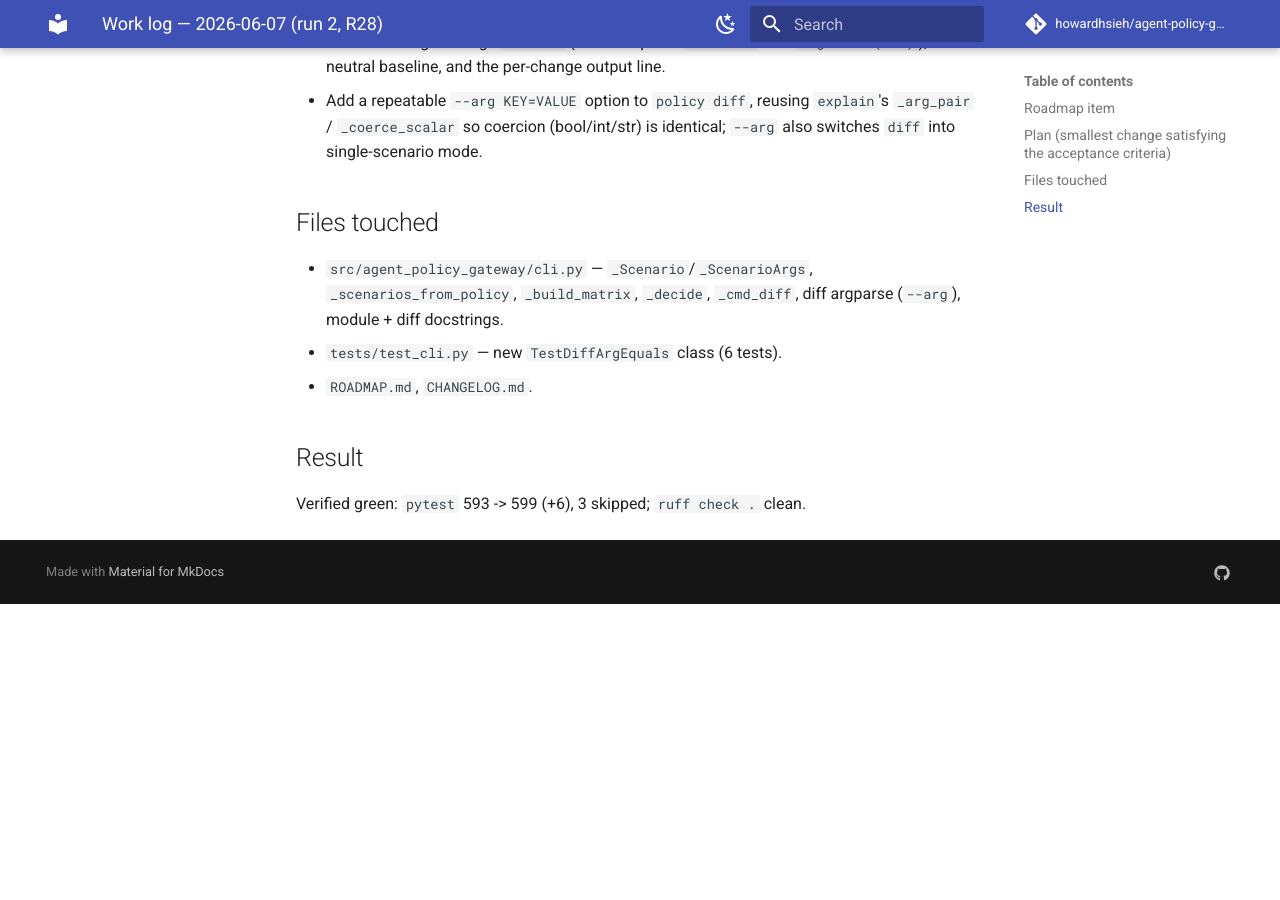
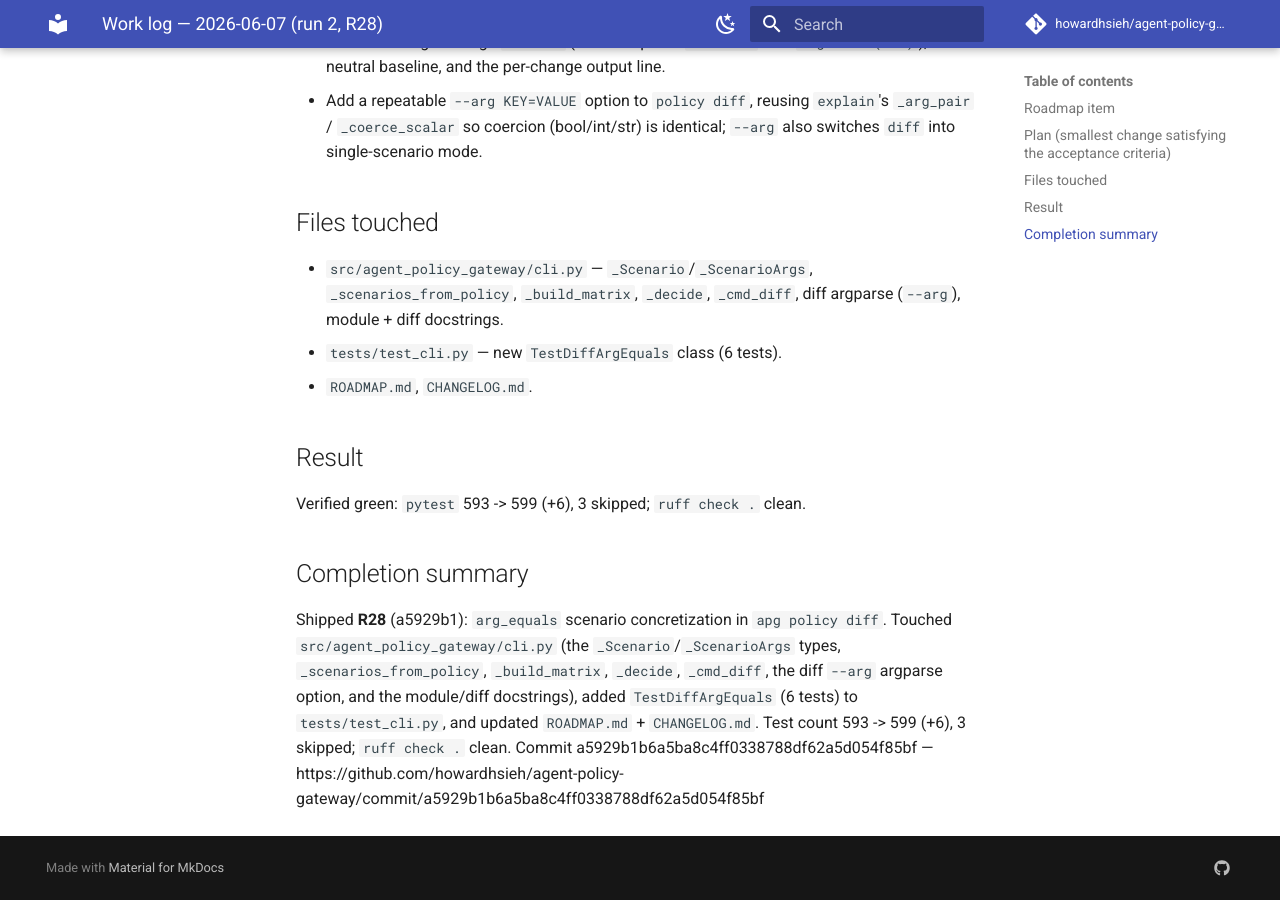
Before and after one commit to howardhsieh/agent-policy-gateway, an MkDocs documentation site: the page built from docs/work-log/2026-06-07-r28.md, in a window 1280 px wide and 900 px high, scrolled down 720 px. Built offline with MkDocs 1.6.1 and Material for MkDocs 9.7.7, drawn with Linux system fonts in a browser that asks for light colours; comment, search, counter and statistics services are not loaded; before the commit the page ends 1324 px from its top, so only the background shows below that.

Commit message:
docs: record R28 commit hash and finalize work-log

```diff
--- a/docs/work-log/2026-06-07-r28.md
+++ b/docs/work-log/2026-06-07-r28.md
@@ -39,3 +39,14 @@ scenarios carried no args), so two policies differing solely inside an
 ## Result
 
 Verified green: `pytest` 593 -> 599 (+6), 3 skipped; `ruff check .` clean.
+
+## Completion summary
+
+Shipped **R28** (a5929b1): `arg_equals` scenario concretization in
+`apg policy diff`. Touched `src/agent_policy_gateway/cli.py` (the
+`_Scenario`/`_ScenarioArgs` types, `_scenarios_from_policy`,
+`_build_matrix`, `_decide`, `_cmd_diff`, the diff `--arg` argparse option,
+and the module/diff docstrings), added `TestDiffArgEquals` (6 tests) to
+`tests/test_cli.py`, and updated `ROADMAP.md` + `CHANGELOG.md`. Test count
+593 -> 599 (+6), 3 skipped; `ruff check .` clean. Commit a5929b1b6a5ba8c4ff0338788df62a5d054f85bf —
+https://github.com/howardhsieh/agent-policy-gateway/commit/a5929b1b6a5ba8c4ff0338788df62a5d054f85bf
```
Also changed, not shown: ROADMAP.md (+1 -1 lines).
